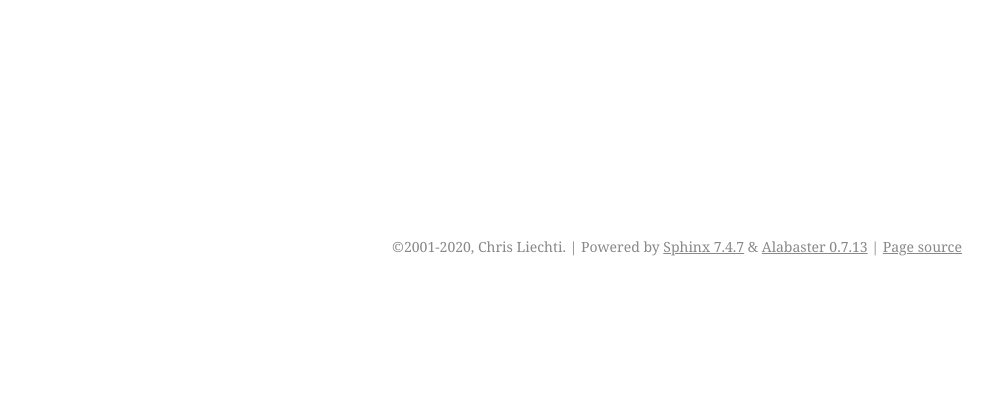
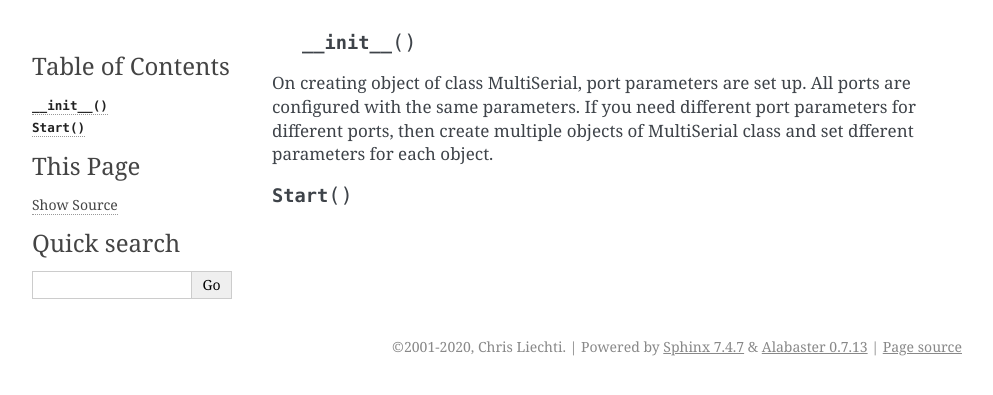
Before and after one commit to SunitRaut/pyMultiSerial, a Sphinx documentation site: the page built from docs/multiserial_class.rst, in a window 1280 px wide. Shown: the top 395 px of the page, without its empty margins (148-1141 px from the left). Built offline with Sphinx 7.4.7, drawn with Linux system fonts in a browser that asks for light colours; pages that are not in the unit, such as notebooks, are missing from menus.

Commit message:
Update multiserial_class.rst

```diff
--- a/docs/multiserial_class.rst
+++ b/docs/multiserial_class.rst
@@ -1,2 +1,12 @@
+ =================
  MultiSerial Class
- -----------------
+ =================
+ .. module::pyMultiSerial
+
+ .. class::MultiSerial
+
+ .. method:: __init__()
+
+On creating object of class MultiSerial, port parameters are set up. All ports are configured with the same parameters. If you need different port parameters for different ports, then create multiple objects of MultiSerial class and set dfferent parameters for each object.
+
+.. function:: Start()
```
